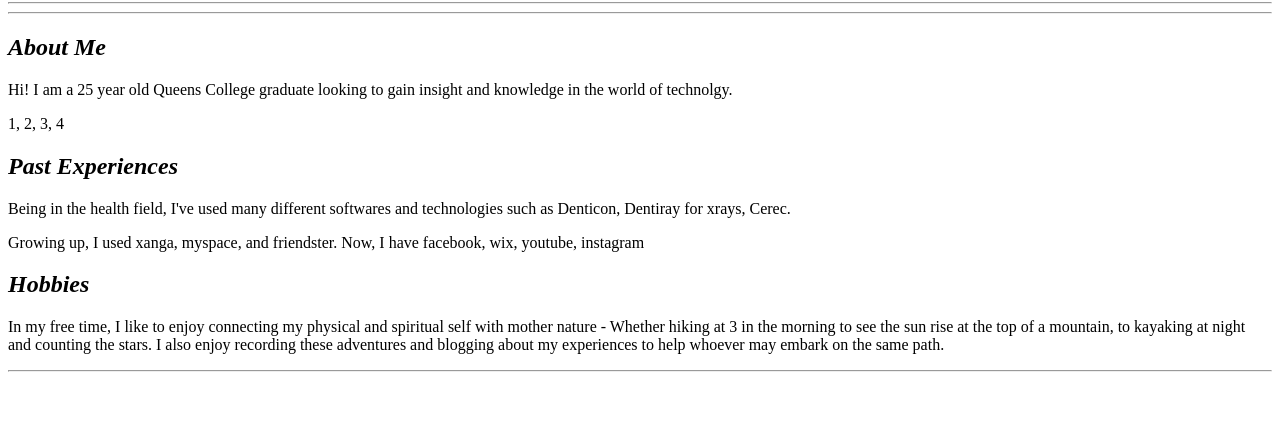
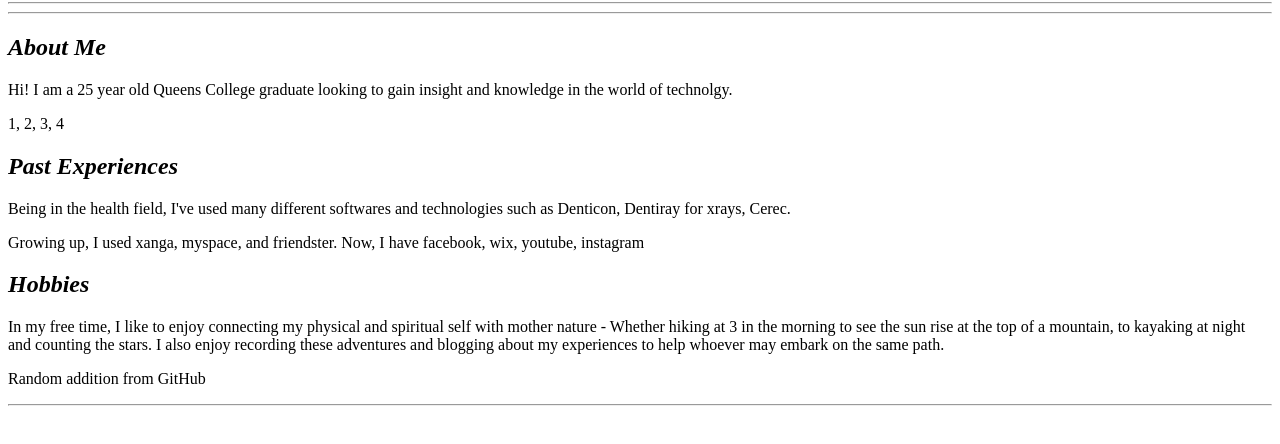
Before and after one commit to shanemitchiko/IntroWebDev, a plain HTML site: page index.html in a window 1280 px wide. Shown: the part 78-522 px from the top of the page. Drawn offline with Linux system fonts and the light colour scheme.

Commit message:
Created Random Change
Random

```diff
--- a/index.html
+++ b/index.html
@@ -19,7 +19,7 @@
 		<p>Growing up, I used xanga, myspace, and friendster. Now, I have facebook, wix, youtube, instagram </p>
 	<h2><em>Hobbies</em></h2>
 		<p>In my free time, I like to enjoy connecting my physical and spiritual self with mother nature - Whether hiking at 3 in the morning to see the sun rise at the top of a mountain, to kayaking at night and counting the stars. I also enjoy recording these adventures and blogging about my experiences to help whoever may embark on the same path.</p>
-
+	<p>Random addition from GitHub</p>
 	<hr />
 
 
```
